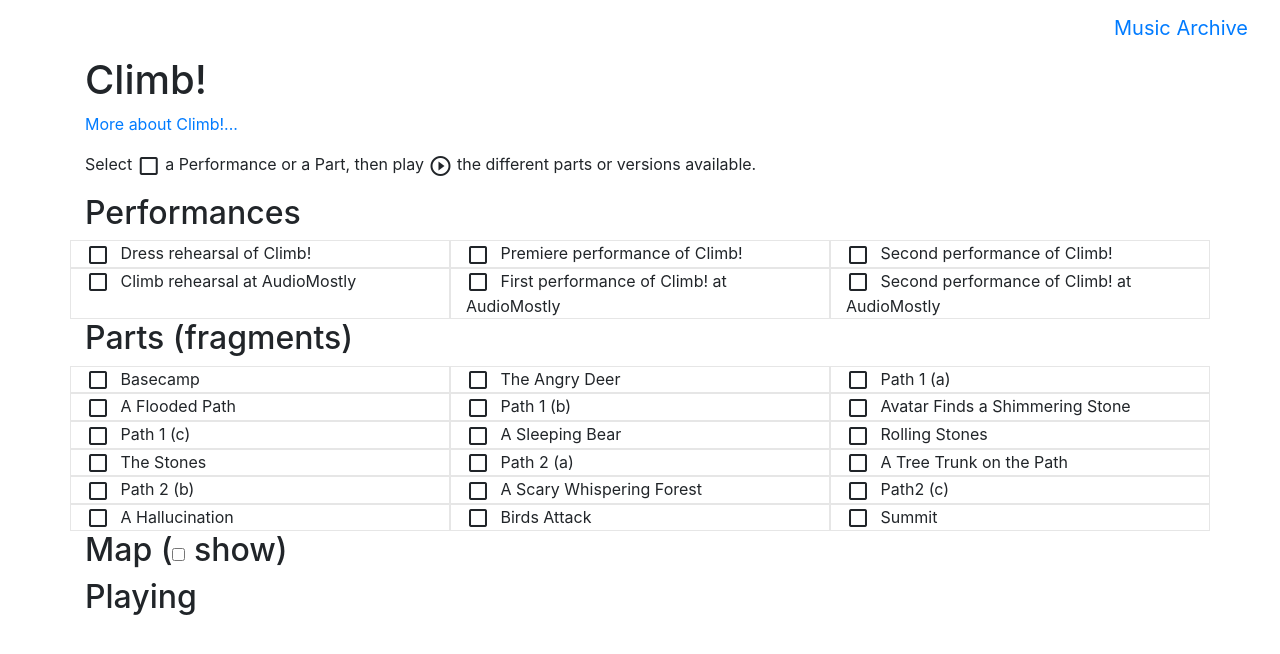
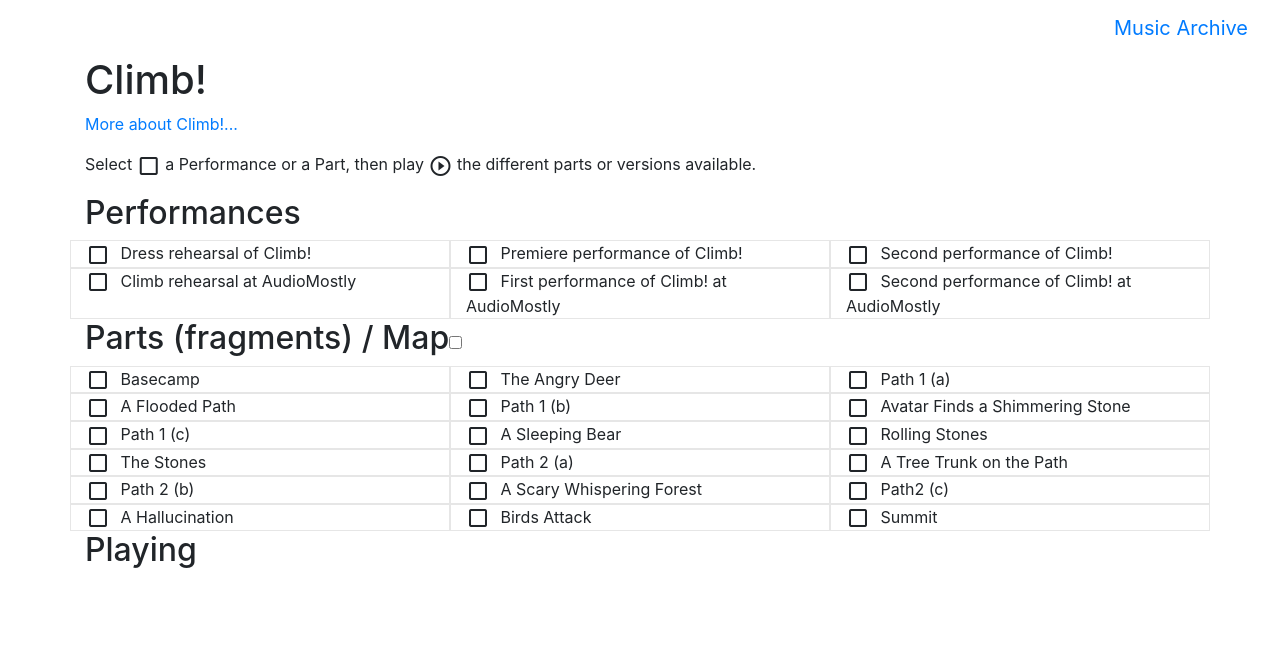
Before and after one commit to oerc-music/music-archive, an Angular app in the folder archive-app/: page /explore/Climb in a window 1280 px wide. Shown: the top 654 px of the page. Built offline with nearby package versions, Linux system fonts and the light colour scheme.

Commit message:
toggle map/parts views

```diff
--- a/archive-app/src/app/work-explorer.component.html
+++ b/archive-app/src/app/work-explorer.component.html
@@ -18,8 +18,8 @@
 		</div>
 		<p *ngIf="selectedPerformance">{{selectedPerformance.description}}</p>
 	</div>
-	<h2>Parts (fragments)</h2>
-	<div class="row">
+	<h2>Parts (fragments) / Map<input type="checkbox" [(ngModel)]="showMap"></h2>
+	<div class="row" *ngIf="!showMap">
 		<div class="col-4 part" *ngFor="let part of parts" [ngClass]="{'highlighted': part.highlighted}"
 			(click)="clickPart(part)">
 			<a (click)="clickPartCheckbox($event,part)" class="pointer">
@@ -34,7 +34,6 @@
 		</div>
 		<p *ngIf="selectedPart">{{selectedPart.description}}</p>
 	</div>
-	<h2>Map (<input type="checkbox" [(ngModel)]="showMap"> show)</h2>
 	<div class="row" *ngIf="showMap">
 		<parts-map [parts]="parts" [work]="work" (select)="clickMapPart($event)"></parts-map>
 	</div>
```
